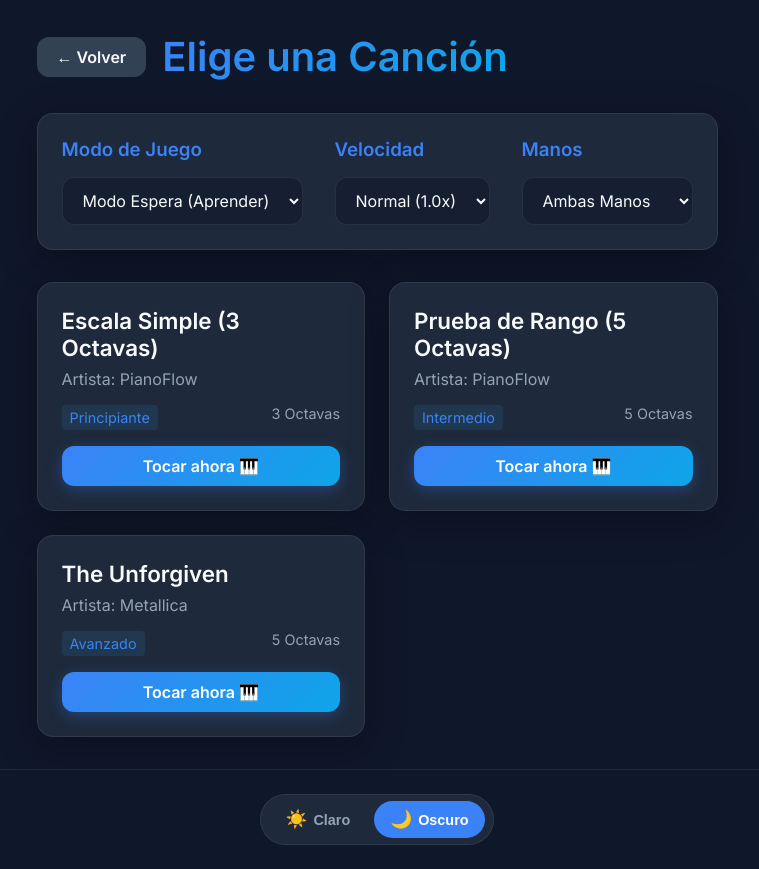
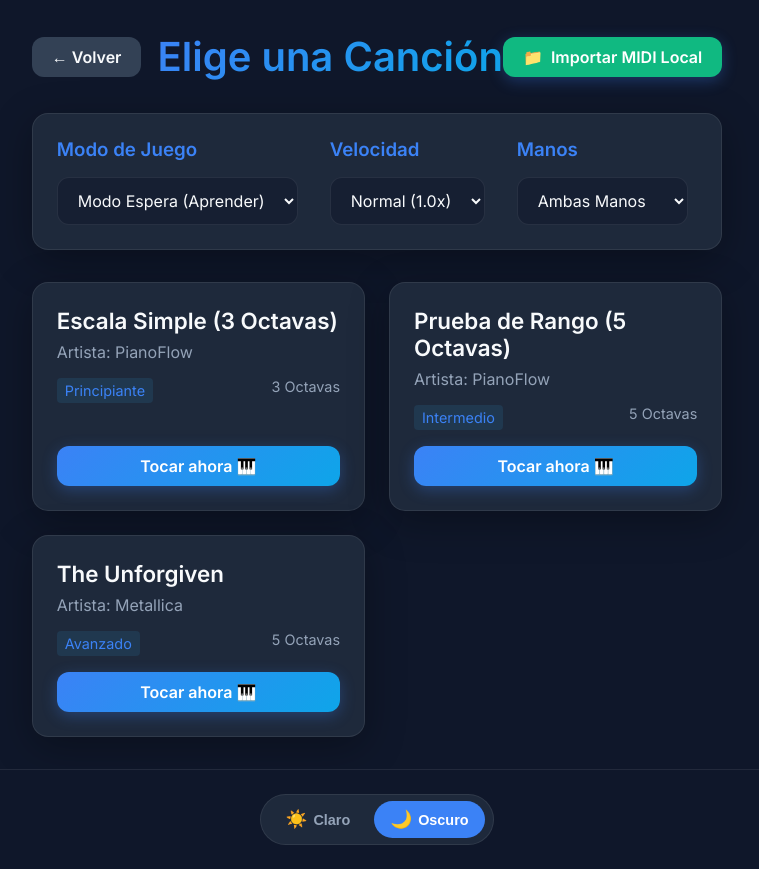
Before and after one commit to lordofdarkness1011-crypto/PianoFlowESPEcial, a React (Vite) app in the folder frontend/: page /dashboard/songs in a window 1280 px wide. Shown: the whole page, without its empty margins (263-1022 px from the left). Built offline with nearby package versions, Linux system fonts and the light colour scheme; no server answers; sample sign-in values are in the browser's storage.

Commit message:
feat: implementar gameplay estricto, modo autoplay y seguridad de sesiones

```diff
--- a/frontend/src/pages/SongList.jsx
+++ b/frontend/src/pages/SongList.jsx
@@ -1,4 +1,4 @@
-import React, { useState } from 'react';
+import React, { useState, useRef } from 'react';
 import { useNavigate } from 'react-router-dom';
 import songsData from '../data/songs.json';
 
@@ -7,6 +7,7 @@ const SongList = () => {
     const [selectedMode, setSelectedMode] = useState('wait'); // 'wait' o 'normal'
     const [selectedSpeed, setSelectedSpeed] = useState(1.0); // 0.5, 1.0, 1.5
     const [selectedHands, setSelectedHands] = useState('both'); // 'left', 'right', 'both'
+    const fileInputRef = useRef(null);
 
     const handlePlay = (song) => {
         // Navegar a la vista del juego con la configuración
@@ -22,9 +23,31 @@ const SongList = () => {
         });
     };
 
+    const handleFileUpload = (e) => {
+        const file = e.target.files[0];
+        if (!file) return;
+
+        // Crear una URL temporal y local (Blob) para el archivo
+        const localFileUrl = URL.createObjectURL(file);
+
+        // Construir un objeto "Canción" ficticio
+        const localSong = {
+            id: `local-${Date.now()}`,
+            title: file.name,
+            artist: 'Archivo Local',
+            difficulty: 'Desconocida',
+            octaves: 5, // Default visual
+            file: localFileUrl
+        };
+
+        // Redirigir directamente al gameplay
+        handlePlay(localSong);
+    };
+
     return (
         <div style={{ padding: '2rem', maxWidth: '1000px', margin: '0 auto', color: 'var(--text-light)' }}>
-            <div style={{ display: 'flex', alignItems: 'center', gap: '1rem', marginBottom: '2rem' }}>
+            <div style={{ display: 'flex', alignItems: 'center', justifyContent: 'space-between', marginBottom: '2rem' }}>
+                <div style={{ display: 'flex', alignItems: 'center', gap: '1rem' }}>
                     <button
                         className="btn-system"
                         onClick={() => navigate('/dashboard')}
@@ -32,6 +55,24 @@ const SongList = () => {
                         ← Volver
                     </button>
                     <h1 className="text-gradient" style={{ margin: 0, fontSize: '2.5rem' }}>Elige una Canción</h1>
+                </div>
+
+                <div style={{ display: 'flex', gap: '1rem' }}>
+                    <input
+                        type="file"
+                        accept=".mid,.midi"
+                        ref={fileInputRef}
+                        onChange={handleFileUpload}
+                        style={{ display: 'none' }}
+                    />
+                    <button
+                        className="btn-system btn-accent"
+                        onClick={() => fileInputRef.current.click()}
+                        style={{ background: '#10b981', borderColor: '#10b981', display: 'flex', alignItems: 'center', gap: '0.5rem' }}
+                    >
+                        <span>📁</span> Importar MIDI Local
+                    </button>
+                </div>
             </div>
 
             {/* Opciones Globales */}
```
Lines whose indentation alone changed are shown as unchanged.
